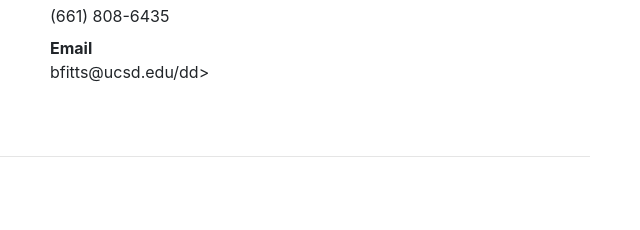
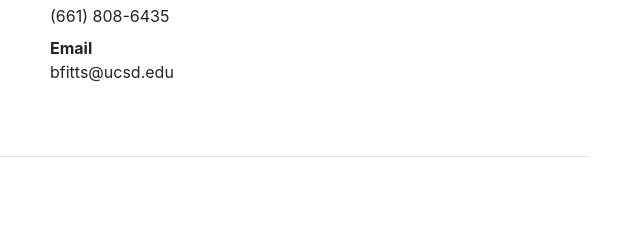
Before and after one commit to Kyly/cse136-team-5-page, a website: page index.html in a window 1280 px wide. Shown: the part 1644-1874 px from the top of the page, 605-1245 px from the left. Drawn offline with nearby package versions, Linux system fonts and the light colour scheme.

Commit message:
Fixed html on Braxton's panel.

```diff
--- a/index.html
+++ b/index.html
@@ -113,7 +113,7 @@
                         <dt>Phone</dt>
                         <dd>(661) 808-6435</dd>
                         <dt>Email</dt>
-                        <dd>bfitts@ucsd.edu/dd>
+                        <dd>bfitts@ucsd.edu</dd>
                     </dl>
                 </div>
             </div>
```
